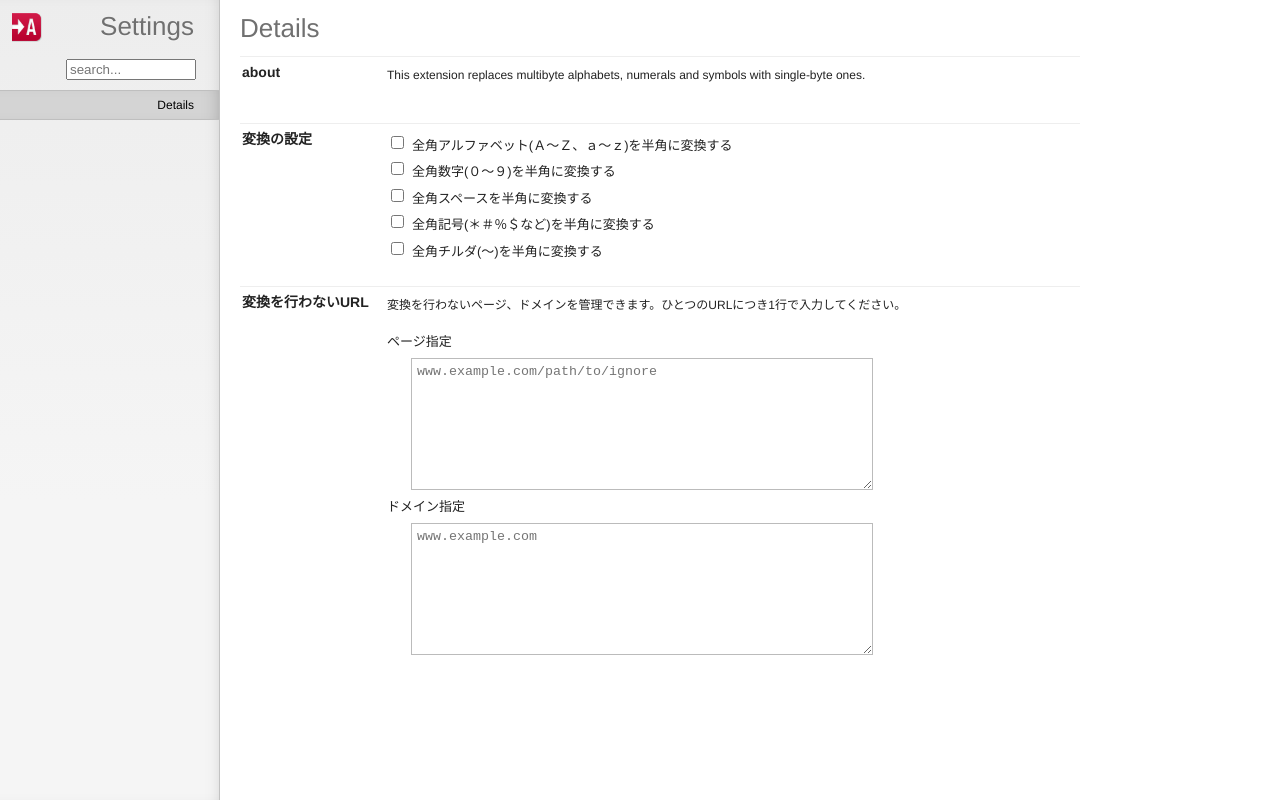
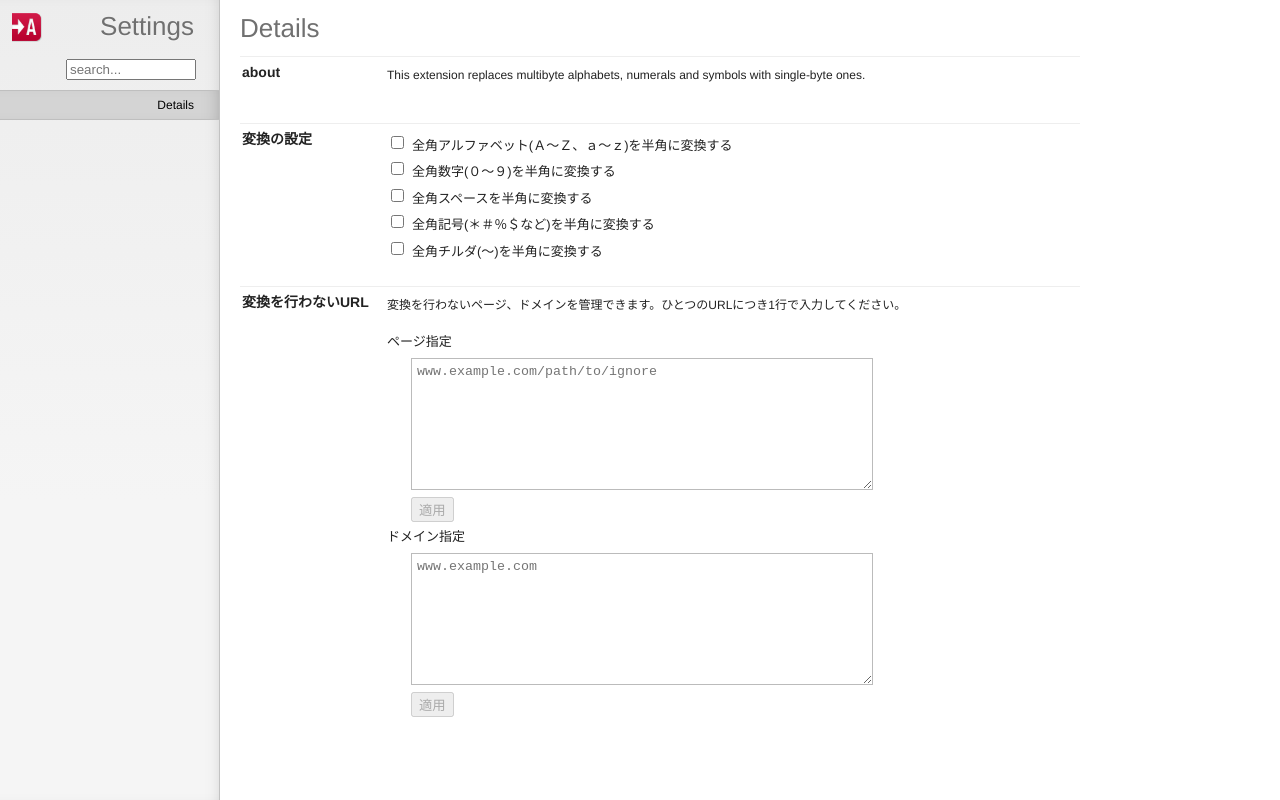
Before and after one commit to soranchu/z2h, a plain HTML site: page fancy-settings/source/index.html in a window 1280 px wide. Drawn offline with Linux system fonts and the light colour scheme.

Commit message:
modified fancy-setting to add TEXTAREA

```diff
--- a/fancy-settings/source/custom.css
+++ b/fancy-settings/source/custom.css
@@ -7,3 +7,7 @@
     height: 120px;
     margin-left: 24px;
 }
+
+.setting.element.button{
+    margin-left: 24px;
+}
--- a/fancy-settings/source/i18n.js
+++ b/fancy-settings/source/i18n.js
@@ -45,6 +45,9 @@ this.i18n = {
     },
 	"ignore_domains": {
         "ja": "ドメイン指定"
+    },
+    "apply":{
+    	"ja" : "適用"
     }
 
 };
--- a/fancy-settings/source/js/classes/setting.js
+++ b/fancy-settings/source/js/classes/setting.js
@@ -244,6 +244,14 @@
                 "class": "setting element multitext"
             });
 
+            if (this.params.withButton !== undefined ) {
+	            this.button = new Element("input", {
+	                "class": "setting element button",
+	                "type": "button"
+	            });
+            }
+
+
             this.label = new Element("label", {
                 "class": "setting label multitext"
             });
@@ -261,8 +269,14 @@
                 this.params.searchString += this.params.text + "•";
             }
 
-
+            if (this.params.withButton !== undefined ) {
+                this.button.set("value", this.params.withButton);
+                this.button.set("disabled", "disabled");
+            }
             this.element.inject(this.container);
+            if (this.params.withButton !== undefined ) {
+                this.button.inject(this.container);
+            }
             this.container.inject(this.bundle);
         },
 
@@ -273,10 +287,23 @@
                 }
 
                 this.fireEvent("action", this.get());
+                if (this.params.withButton !== undefined ) {
+                	this.button.set("disabled","disabled");
+                }
             }).bind(this);
 
-            this.element.addEvent("change", change);
-            this.element.addEvent("keyup", change);
+            var enable = (function (event) {
+            	this.button.erase("disabled");
+            }).bind(this);
+
+            if (this.params.withButton !== undefined ) {
+            	this.button.addEvent("click", change);
+	            this.element.addEvent("change", enable);
+	            this.element.addEvent("keyup", enable);
+            }else{
+	            this.element.addEvent("change", change);
+	            this.element.addEvent("keyup", change);
+            }
         },
 
         "get": function () {
--- a/fancy-settings/source/manifest.js
+++ b/fancy-settings/source/manifest.js
@@ -57,7 +57,8 @@ this.manifest = {
             "name": "ignorePages",
             "type": "multiText",
             "text": "www.example.com/path/to/ignore",
-            "label": i18n.get("ignore_pages")
+            "label": i18n.get("ignore_pages"),
+            "withButton" : i18n.get("apply")
         },
         {
             "tab": i18n.get("details"),
@@ -65,7 +66,8 @@ this.manifest = {
             "name": "ignoreDomains",
             "type": "multiText",
             "text": "www.example.com",
-            "label": i18n.get("ignore_domains")
+            "label": i18n.get("ignore_domains"),
+            "withButton" : i18n.get("apply")
         }
     ]
 };
```
